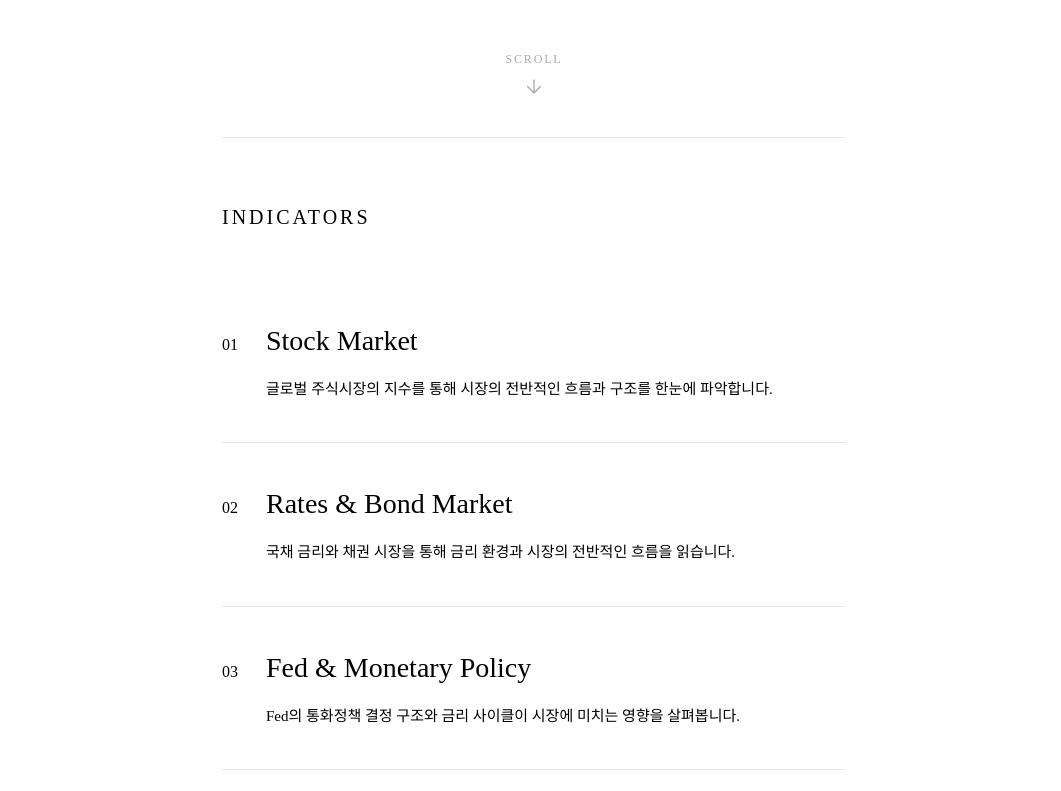
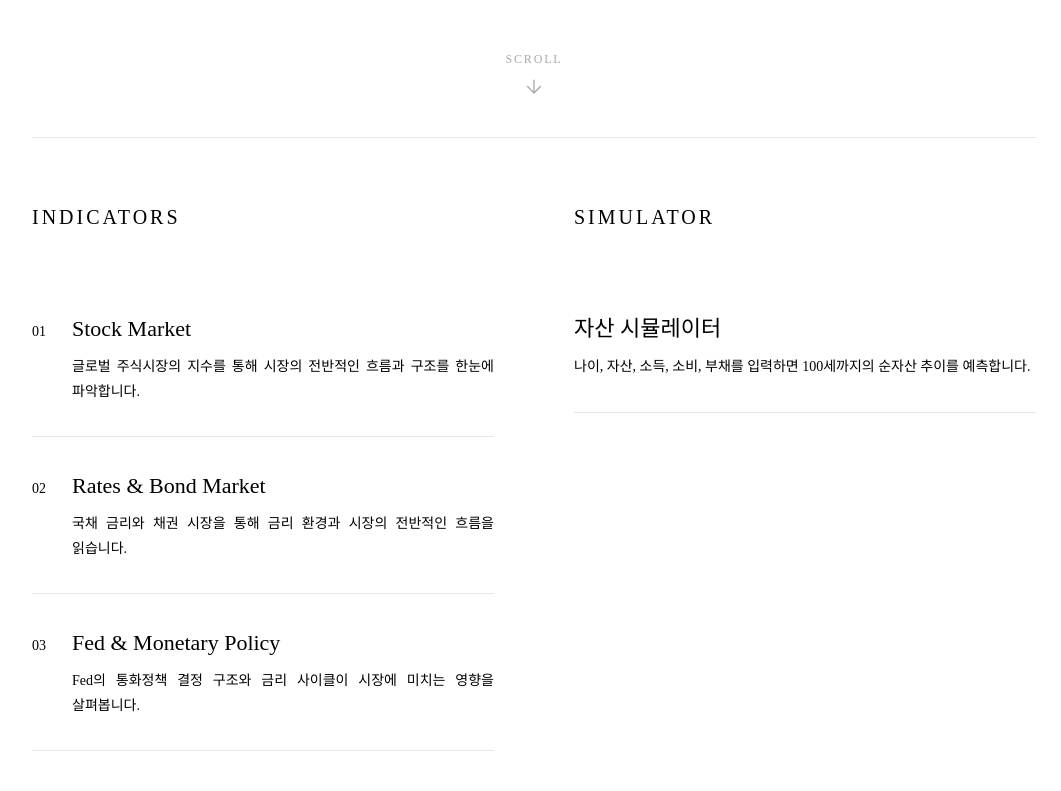
Before and after one commit to negamuster/yechanlee, a React (Vite) app: page / in a window 1280 px wide. Shown: the part 680-1471 px from the top of the page, without its empty margins (106-1167 px from the left). Built offline with nearby package versions, Linux system fonts and the light colour scheme.

Commit message:
simulater edit and home

```diff
--- a/src/pages/00_Home.tsx
+++ b/src/pages/00_Home.tsx
@@ -39,9 +39,7 @@ export default function Home() {
   const [showArrow, setShowArrow] = useState(true)
 
   useEffect(() => {
-    const handleScroll = () => {
-      setShowArrow(window.scrollY < 80)
-    }
+    const handleScroll = () => setShowArrow(window.scrollY < 80)
     window.addEventListener('scroll', handleScroll)
     return () => window.removeEventListener('scroll', handleScroll)
   }, [])
@@ -98,44 +96,54 @@ export default function Home() {
           </div>
         </section>
 
-        {/* ── INDICATORS ── */}
-        <section style={{ maxWidth: '720px', margin: '0 auto', padding: '0 48px 0' }}>
-          <p style={{ fontSize: '20px', letterSpacing: '0.15em', textTransform: 'uppercase', color: '#000000', marginBottom: '48px', borderTop: '1px solid #e8e8e8', paddingTop: '64px' }}>
+        {/* ── MAIN GRID: Indicators + Simulator ── */}
+        <section style={{ maxWidth: '1100px', margin: '0 auto', padding: '0 48px 160px' }}>
+          <div style={{ borderTop: '1px solid #e8e8e8', paddingTop: '64px', display: 'grid', gridTemplateColumns: '1fr 1fr', gap: '0 80px', alignItems: 'start' }}>
+
+            {/* 왼쪽: Indicators */}
+            <div>
+              <p style={{ fontSize: '20px', letterSpacing: '0.15em', textTransform: 'uppercase', color: '#000000', marginBottom: '48px' }}>
                 Indicators
               </p>
               {indicators.map((item) => (
                 <div
                   key={item.num}
                   onClick={() => navigate(item.path)}
-              style={{ padding: '40px 0', borderBottom: '1px solid #e8e8e8', cursor: 'pointer', transition: 'opacity 0.15s ease' }}
+                  style={{ padding: '32px 0', borderBottom: '1px solid #e8e8e8', cursor: 'pointer', transition: 'opacity 0.15s ease' }}
                   onMouseEnter={e => (e.currentTarget.style.opacity = '0.4')}
                   onMouseLeave={e => (e.currentTarget.style.opacity = '1')}
                 >
-              <div style={{ display: 'flex', alignItems: 'baseline', gap: '20px', marginBottom: '14px' }}>
-                <span style={{ fontSize: '16px', color: '#000000', minWidth: '24px' }}>{item.num}</span>
-                <p style={{ fontSize: '28px', fontWeight: '400', color: '#000000' }}>{item.title}</p>
+                  <div style={{ display: 'flex', alignItems: 'baseline', gap: '16px', marginBottom: '10px' }}>
+                    <span style={{ fontSize: '14px', color: '#000000', minWidth: '24px' }}>{item.num}</span>
+                    <p style={{ fontSize: '22px', fontWeight: '400', color: '#000000' }}>{item.title}</p>
                   </div>
-              <p style={{ fontSize: '15px', lineHeight: '1.75', color: '#000000', paddingLeft: '44px', textAlign: 'justify', wordBreak: 'keep-all' }}>
+                  <p style={{ fontSize: '14px', lineHeight: '1.75', color: '#000000', paddingLeft: '40px', textAlign: 'justify', wordBreak: 'keep-all' }}>
                     {item.desc}
                   </p>
                 </div>
               ))}
-        </section>
+            </div>
 
-        {/* ── SIMULATOR ── */}
-        <section style={{ maxWidth: '720px', margin: '0 auto', padding: '0 48px 160px' }}>
+            {/* 오른쪽: Simulator */}
+            <div>
+              <p style={{ fontSize: '20px', letterSpacing: '0.15em', textTransform: 'uppercase', color: '#000000', marginBottom: '48px' }}>
+                Simulator
+              </p>
               <div
                 onClick={() => navigate('/simulator')}
-            style={{ paddingTop: '64px', cursor: 'pointer', transition: 'opacity 0.15s ease' }}
+                style={{ padding: '32px 0', borderBottom: '1px solid #e8e8e8', cursor: 'pointer', transition: 'opacity 0.15s ease' }}
                 onMouseEnter={e => (e.currentTarget.style.opacity = '0.4')}
                 onMouseLeave={e => (e.currentTarget.style.opacity = '1')}
               >
-            <p style={{ fontSize: '20px', letterSpacing: '0.15em', textTransform: 'uppercase', color: '#000000', marginBottom: '48px', borderTop: '1px solid #e8e8e8', paddingTop: '64px' }}>
-              Simulator
+                <p style={{ fontSize: '22px', fontWeight: '400', color: '#000000', marginBottom: '10px' }}>
+                  자산 시뮬레이터
                 </p>
-            <p style={{ fontSize: '15px', lineHeight: '1.75', color: '#000000', textAlign: 'justify', wordBreak: 'keep-all' }}>
+                <p style={{ fontSize: '14px', lineHeight: '1.75', color: '#000000', textAlign: 'justify', wordBreak: 'keep-all' }}>
                   나이, 자산, 소득, 소비, 부채를 입력하면 100세까지의 순자산 추이를 예측합니다.
                 </p>
+              </div>
+            </div>
+
           </div>
         </section>
 
--- a/src/pages/Simulator.tsx
+++ b/src/pages/Simulator.tsx
@@ -22,7 +22,7 @@ const inputStyle: React.CSSProperties = {
   border: 'none',
   borderBottom: '1px solid #e8e8e8',
   padding: '10px 0',
-  fontSize: '15px',
+  fontSize: '16px',
   fontFamily: '"Times New Roman", Times, serif',
   outline: 'none',
   background: 'transparent',
@@ -30,16 +30,24 @@ const inputStyle: React.CSSProperties = {
   transition: 'border-color 0.2s',
 }
 
+const sectionTitleStyle: React.CSSProperties = {
+  fontSize: '14px',
+  letterSpacing: '0.15em',
+  textTransform: 'uppercase' as const,
+  color: '#000',
+  marginBottom: '8px',
+  fontWeight: '500',
+}
+
 const labelStyle: React.CSSProperties = {
-  fontSize: '11px',
-  letterSpacing: '0.12em',
-  textTransform: 'uppercase' as const,
-  color: '#aaa',
+  fontSize: '13px',
+  letterSpacing: '0.08em',
+  color: '#000',
   marginBottom: '8px',
 }
 
 const hintStyle: React.CSSProperties = {
-  fontSize: '11px',
+  fontSize: '12px',
   color: '#ccc',
   marginTop: '5px',
 }
@@ -52,58 +60,41 @@ interface YearData {
 export default function Simulator() {
   const navigate = useNavigate()
 
-  // 나이
   const [currentAge, setCurrentAge] = useState('')
   const [retireAge, setRetireAge] = useState('')
-
-  // 금융 자산
   const [savings, setSavings] = useState('')
   const [savingsRate, setSavingsRate] = useState('')
   const [stocks, setStocks] = useState('')
   const [stocksRate, setStocksRate] = useState('')
   const [other, setOther] = useState('')
   const [otherRate, setOtherRate] = useState('')
-
-  // 연 소비
   const [expense, setExpense] = useState('')
   const [expenseGrowth, setExpenseGrowth] = useState('')
-
-  // 연 수입
   const [income, setIncome] = useState('')
   const [incomeGrowth, setIncomeGrowth] = useState('')
-
-  // 부채
   const [mortgage, setMortgage] = useState('')
   const [otherDebt, setOtherDebt] = useState('')
 
   const hasInput = currentAge && (savings || stocks || other) && expense && income
 
-  // 계산
   const data: YearData[] = useMemo(() => {
     if (!hasInput) return []
-
     const startAge = parseInt(currentAge)
     const retireAgeNum = retireAge ? parseInt(retireAge) : 100
-
     const totalAsset = parseInput(savings) + parseInput(stocks) + parseInput(other)
     const totalDebt = parseInput(mortgage) + parseInput(otherDebt)
     let netAsset = totalAsset - totalDebt
-
-    // 가중평균 수익률 계산
-    const totalForRate = parseInput(savings) + parseInput(stocks) + parseInput(other) || 1
-    const weightedRate =
-      (parseInput(savings) * (parseFloat(savingsRate) || 0) +
-        parseInput(stocks) * (parseFloat(stocksRate) || 0) +
-        parseInput(other) * (parseFloat(otherRate) || 0)) /
-      totalForRate / 100
-
+    const totalForRate = totalAsset || 1
+    const weightedRate = (
+      parseInput(savings) * (parseFloat(savingsRate) || 0) +
+      parseInput(stocks) * (parseFloat(stocksRate) || 0) +
+      parseInput(other) * (parseFloat(otherRate) || 0)
+    ) / totalForRate / 100
     let currentExpense = parseInput(expense)
     let currentIncome = parseInput(income)
     const expGrowthRate = (parseFloat(expenseGrowth) || 0) / 100
     const incGrowthRate = (parseFloat(incomeGrowth) || 0) / 100
-
     const result: YearData[] = []
-
     for (let age = startAge; age <= 100; age++) {
       result.push({ age, asset: netAsset })
       const effectiveIncome = age >= retireAgeNum ? 0 : currentIncome
@@ -111,26 +102,21 @@ export default function Simulator() {
       currentExpense = currentExpense * (1 + expGrowthRate)
       currentIncome = currentIncome * (1 + incGrowthRate)
     }
-
     return result
   }, [currentAge, retireAge, savings, savingsRate, stocks, stocksRate, other, otherRate, expense, expenseGrowth, income, incomeGrowth, mortgage, otherDebt, hasInput])
 
   const netIncrease = parseInput(income) - parseInput(expense)
 
-  // 그래프
   const W = 620, H = 280, PL = 64, PR = 20, PT = 20, PB = 44
   const gW = W - PL - PR
   const gH = H - PT - PB
   const startAge = parseInt(currentAge) || 20
   const totalYears = 100 - startAge || 1
-
   const maxAsset = data.length ? Math.max(...data.map(d => d.asset), 0) : 0
   const minAsset = data.length ? Math.min(...data.map(d => d.asset), 0) : 0
   const range = maxAsset - minAsset || 1
-
   const xOf = (a: number) => PL + ((a - startAge) / totalYears) * gW
   const yOf = (v: number) => PT + gH - ((v - minAsset) / range) * gH
-
   const xTicks: number[] = []
   for (let a = startAge; a <= 100; a++) {
     if ((a - startAge) % 10 === 0 || a === 100) xTicks.push(a)
@@ -140,7 +126,6 @@ export default function Simulator() {
     if ((a - startAge) % 5 === 0) xGrids.push(a)
   }
   const yTicks = [0, 1, 2, 3, 4].map(i => minAsset + (range * i) / 4)
-
   const polyline = data.map(d => `${xOf(d.age)},${yOf(d.asset)}`).join(' ')
   const dots = data.filter((_, i) => i % 5 === 0)
 
@@ -180,25 +165,26 @@ export default function Simulator() {
 
             {/* ── 나이 ── */}
             <div style={{ borderTop: '1px solid #e8e8e8', paddingTop: '48px', marginBottom: '48px' }}>
-              <p style={{ fontSize: '13px', letterSpacing: '0.15em', textTransform: 'uppercase', color: '#000', marginBottom: '28px', fontWeight: '500' }}>나이</p>
+              <p style={sectionTitleStyle}>나이</p>
+              <p style={{ fontSize: '13px', color: '#aaa', marginBottom: '28px' }}> </p>
               <div style={{ display: 'grid', gridTemplateColumns: '1fr 1fr', gap: '32px 48px' }}>
                 <div>
                   <p style={labelStyle}>현재 나이</p>
-                  <input className="sim-input" style={inputStyle} type="number" placeholder="예: 30" value={currentAge} onChange={e => setCurrentAge(e.target.value)} />
+                  <input className="sim-input" style={inputStyle} type="number" placeholder="예: 25" value={currentAge} onChange={e => setCurrentAge(e.target.value)} />
                 </div>
                 <div>
-                  <p style={labelStyle}>은퇴 나이 (수입이 없어지는 나이)</p>
+                  <p style={labelStyle}>은퇴 나이</p>
                   <input className="sim-input" style={inputStyle} type="number" placeholder="예: 60" value={retireAge} onChange={e => setRetireAge(e.target.value)} />
+                  <p style={hintStyle}>수입이 없어지는 나이</p>
                 </div>
               </div>
             </div>
 
             {/* ── 금융 자산 ── */}
             <div style={{ borderTop: '1px solid #e8e8e8', paddingTop: '48px', marginBottom: '48px' }}>
-              <p style={{ fontSize: '13px', letterSpacing: '0.15em', textTransform: 'uppercase', color: '#000', marginBottom: '8px', fontWeight: '500' }}>금융 자산 (Financial Assets)</p>
+              <p style={sectionTitleStyle}>금융 자산 (Financial Assets)</p>
               <p style={{ fontSize: '13px', color: '#aaa', marginBottom: '28px' }}>부채를 제외한 순자산 기준 · 퇴직연금 포함</p>
-              <div style={{ display: 'flex', flexDirection: 'column', gap: '28px' }}>
-                {/* 은행 저축/예금 */}
+              <div style={{ display: 'flex', flexDirection: 'column', gap: '32px' }}>
                 <div style={{ display: 'grid', gridTemplateColumns: '1.6fr 1fr', gap: '32px' }}>
                   <div>
                     <p style={labelStyle}>1. 은행 저축 · 예금 (원)</p>
@@ -210,7 +196,6 @@ export default function Simulator() {
                     <p style={hintStyle}>예금, 적금 이율</p>
                   </div>
                 </div>
-                {/* 증권사 주식 */}
                 <div style={{ display: 'grid', gridTemplateColumns: '1.6fr 1fr', gap: '32px' }}>
                   <div>
                     <p style={labelStyle}>2. 증권사 주식 · 펀드 (원)</p>
@@ -222,7 +207,6 @@ export default function Simulator() {
                     <p style={hintStyle}>S&P 500 → 약 7~10%</p>
                   </div>
                 </div>
-                {/* 기타 */}
                 <div style={{ display: 'grid', gridTemplateColumns: '1.6fr 1fr', gap: '32px' }}>
                   <div>
                     <p style={labelStyle}>3. 기타 자산 · 암호화폐 등 (원)</p>
@@ -230,7 +214,7 @@ export default function Simulator() {
                   </div>
                   <div>
                     <p style={labelStyle}>연 수익률 (%)</p>
-                    <input className="sim-input" style={inputStyle} type="number" placeholder="예: 15" value={otherRate} onChange={e => setOtherRate(e.target.value)} />
+                    <input className="sim-input" style={inputStyle} type="number" placeholder="예: 10" value={otherRate} onChange={e => setOtherRate(e.target.value)} />
                   </div>
                 </div>
               </div>
@@ -238,7 +222,8 @@ export default function Simulator() {
 
             {/* ── 연 소비 ── */}
             <div style={{ borderTop: '1px solid #e8e8e8', paddingTop: '48px', marginBottom: '48px' }}>
-              <p style={{ fontSize: '13px', letterSpacing: '0.15em', textTransform: 'uppercase', color: '#000', marginBottom: '28px', fontWeight: '500' }}>연 소비</p>
+              <p style={sectionTitleStyle}>연 소비</p>
+              <p style={{ fontSize: '13px', color: '#aaa', marginBottom: '28px' }}> </p>
               <div style={{ display: 'grid', gridTemplateColumns: '1.6fr 1fr', gap: '32px' }}>
                 <div>
                   <p style={labelStyle}>연간 평균 소비 (원)</p>
@@ -254,7 +239,8 @@ export default function Simulator() {
 
             {/* ── 연 수입 ── */}
             <div style={{ borderTop: '1px solid #e8e8e8', paddingTop: '48px', marginBottom: '48px' }}>
-              <p style={{ fontSize: '13px', letterSpacing: '0.15em', textTransform: 'uppercase', color: '#000', marginBottom: '28px', fontWeight: '500' }}>연 수입</p>
+              <p style={sectionTitleStyle}>연 수입</p>
+              <p style={{ fontSize: '13px', color: '#aaa', marginBottom: '28px' }}> </p>
               <div style={{ display: 'grid', gridTemplateColumns: '1.6fr 1fr', gap: '32px' }}>
                 <div>
                   <p style={labelStyle}>연 수입 (원)</p>
@@ -270,7 +256,7 @@ export default function Simulator() {
 
             {/* ── 부채 ── */}
             <div style={{ borderTop: '1px solid #e8e8e8', paddingTop: '48px', marginBottom: '64px' }}>
-              <p style={{ fontSize: '13px', letterSpacing: '0.15em', textTransform: 'uppercase', color: '#000', marginBottom: '8px', fontWeight: '500' }}>내 부채</p>
+              <p style={sectionTitleStyle}>내 부채</p>
               <p style={{ fontSize: '13px', color: '#aaa', marginBottom: '28px' }}>총 자산에서 차감하여 순자산을 계산합니다</p>
               <div style={{ display: 'grid', gridTemplateColumns: '1fr 1fr', gap: '32px 48px' }}>
                 <div>
@@ -328,7 +314,7 @@ export default function Simulator() {
                       )}
                       <polyline points={polyline} fill="none" stroke="#000" strokeWidth="1.5" strokeLinejoin="miter" />
                       {dots.map(d => (
-                        <circle key={d.age} cx={xOf(d.age)} cy={yOf(d.asset)} r="3" fill="#fff" stroke="#000" strokeWidth="1.5" />
+                        <circle key={d.age} cx={xOf(d.age)} cy={yOf(d.asset)} r="3.5" fill="#fff" stroke="#000" strokeWidth="1.5" />
                       ))}
                       {xTicks.map(a => (
                         <text key={a} x={xOf(a)} y={PT + gH + 18} textAnchor="middle" fontSize="10" fill="#aaa" fontFamily="system-ui">{a}세</text>
```
Lines whose indentation alone changed are shown as unchanged.
